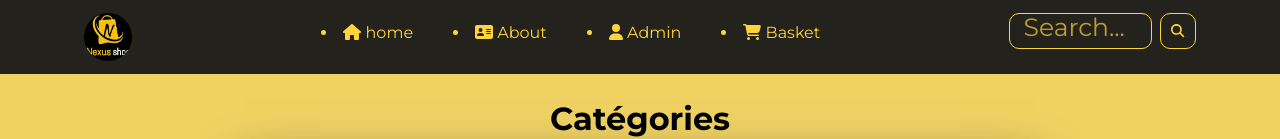
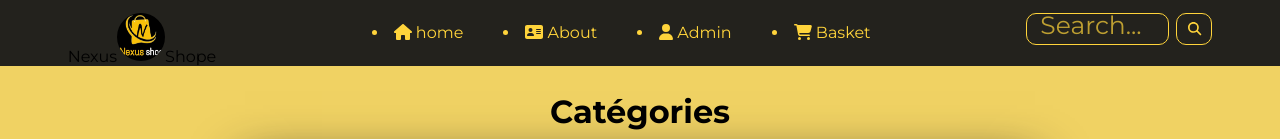
Before and after one commit to ouamarawl/nexus-shop, a React (Create React App) app in the folder frontend/: page / in a window 1280 px wide. Shown: the top 139 px of the page. Built offline with nearby package versions, Linux system fonts and the light colour scheme; no server answers.

Commit message:
ana hwa babak

```diff
--- a/frontend/src/component/header/Header.js
+++ b/frontend/src/component/header/Header.js
@@ -9,7 +9,9 @@ import { faHouse, faAddressCard, faUser, faCartShopping } from '@fortawesome/fre
 function Header() {
   return (
     <div className='navbar'>
+      <p>Nexus
       <img src={nexus} alt='nexus' />
+      Shope</p>
       <div className='list-navbar' style={{ textDecoration: 'none' }}>
         <Link to='/'>
           <li>
```
